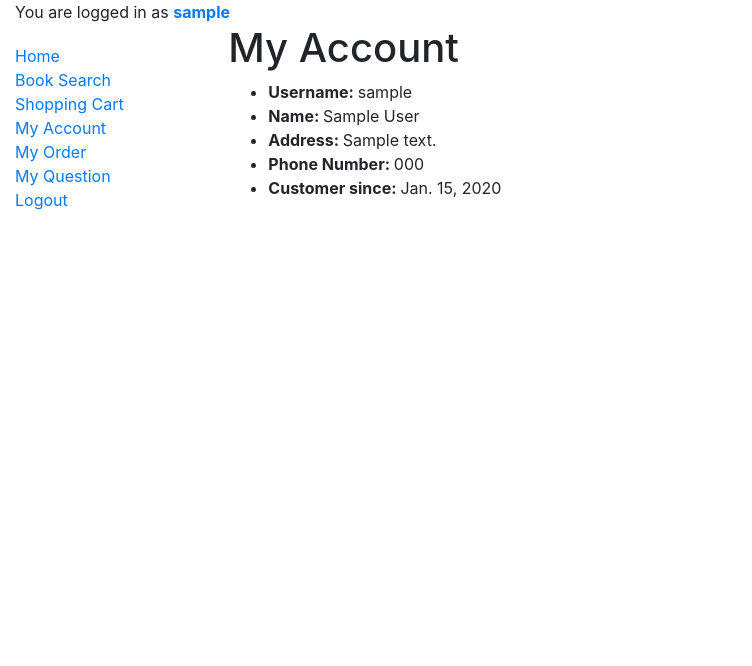
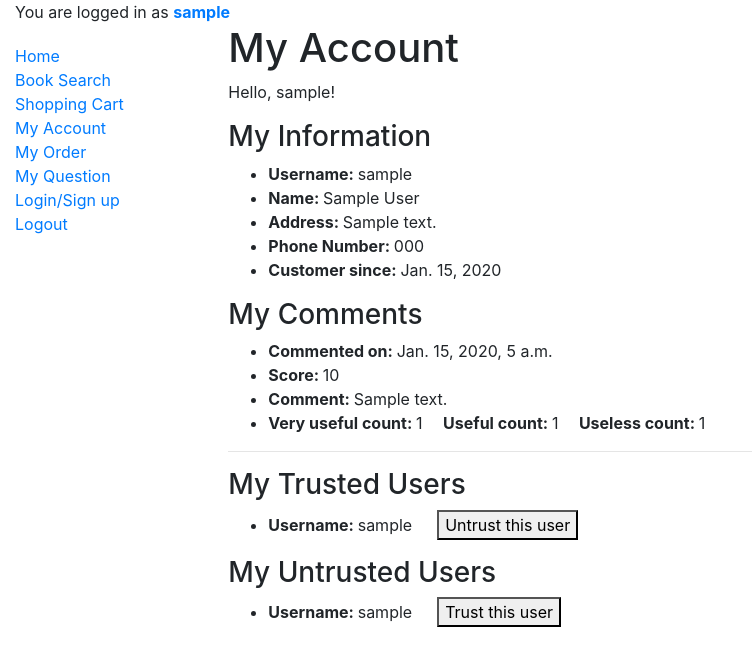
Before and after one commit to KaguraKagura/OnlineBookstore, a Django app: page /home/accounts/my_account in a window 1280 px wide. Shown: the top 666 px of the page, without its empty margins (0-752 px from the left). Run offline with Django 3.2, Linux system fonts and the light colour scheme; a user stored in the database is signed in; tables that the repository leaves empty hold one stand-in row (values such as "Sample post").

Commit message:
Refined customer profile, completed book search, add trust and untrust functions

```diff
--- a/home/admin.py
+++ b/home/admin.py
@@ -4,11 +4,9 @@ from .models import *
 # Register your models here.
 admin.site.register(Book)
 admin.site.register(Author)
-admin.site.register(Customer)
 admin.site.register(BookOrder)
 admin.site.register(Comment)
-admin.site.register(Manager)
 admin.site.register(Offense)
 admin.site.register(Question)
 admin.site.register(TrustedCustomer)
-admin.site.register(UnTrustedCustomer)
+admin.site.register(UntrustedCustomer)
--- /dev/null
+++ b/home/static/home.js
@@ -0,0 +1,11 @@
+// create a form and add csrf
+function prepareForm(csrfToken) {
+    let form = document.createElement('form');
+    form.method = 'post';
+    let csrfField = document.createElement('input');
+    csrfField.type = 'hidden';
+    csrfField.name = 'csrfmiddlewaretoken';
+    csrfField.value = csrfToken;
+    form.appendChild(csrfField);
+    return form;
+}
--- a/home/templates/base_generic.html
+++ b/home/templates/base_generic.html
@@ -8,6 +8,7 @@
           integrity="sha384-TX8t27EcRE3e/ihU7zmQxVncDAy5uIKz4rEkgIXeMed4M0jlfIDPvg6uqKI2xXr2" crossorigin="anonymous">
     <!-- Add additional CSS in static file -->
     {% load static %}
+    <script src="{% static 'home.js' %}"></script>
     <link rel="stylesheet" type="text/css" href="{% static 'home/styles.css' %}">
 </head>
 <body>
@@ -25,7 +26,10 @@
                     <li><a href="{% url 'my_account' %}">My Account</a></li>
                     <li><a href="{% url 'my_order' %}">My Order</a></li>
                     <li><a href="{% url 'ask_a_question' %}">My Question</a></li>
-                    <li><a href="{% url 'logout' %}">Logout</a></li>
+                    <li><a href="{% url 'login' %}">Login/Sign up</a></li>
+                    {% if user.is_authenticated %}
+                        <li><a href="{% url 'logout' %}">Logout</a></li>
+                    {% endif %}
                 </ul>
             {% endblock %}
         </div>
--- a/home/templates/bookorder.html
+++ b/home/templates/bookorder.html
@@ -1,9 +1,6 @@
 {% extends 'base_generic.html' %}
 
 {% block content %}
-    <script type="text/javascript">
-
-    </script>
     {{ status }}
     <h1>My Orders</h1>
     {% if orders %}
--- a/home/templates/my_account.html
+++ b/home/templates/my_account.html
@@ -1,7 +1,30 @@
 {% extends 'base_generic.html' %}
 
 {% block content %}
+    <script type="text/javascript">
+        function trustButtonClicked(action, userClicked) {
+            let form = prepareForm('{{ csrf_token }}');
+            let trustField = document.createElement('input');
+            trustField.type = 'hidden'
+            if (action === 'trust') {
+                trustField.name = 'trust';
+                trustField.value = userClicked;
+            } else if (action === 'untrust') {
+                trustField.name = 'untrust';
+                trustField.value = userClicked
+            }
+            form.appendChild(trustField);
+            document.body.appendChild(form);
+            form.submit();
+        }
+    </script>
+
+
     <h1>My Account</h1>
+    <p>
+        Hello, {{ customer.username }}!
+    </p>
+    <h3>My Information</h3>
     <ul>
         <li><strong>Username: </strong>{{ customer.username }}</li>
         <li><strong>Name: </strong>{{ customer.first_name }} {{ customer.last_name }}</li>
@@ -9,4 +32,54 @@
         <li><strong>Phone Number: </strong>{{ customer.phone_number }}</li>
         <li><strong>Customer since: </strong>{{ customer.date_joined.date }}</li>
     </ul>
+
+    <h3>My Comments</h3>
+    {% for comment in comments %}
+        <ul>
+            <li><strong>Commented on: </strong>{{ comment.time }}</li>
+            <li><strong>Score: </strong>{{ comment.score }}</li>
+            <li><strong>Comment: </strong>{{ comment.comment_text }}</li>
+            <li>
+                <strong>Very useful count: </strong>{{ comment.very_useful_count }}&emsp;
+                <strong>Useful count: </strong>{{ comment.useful_count }}&emsp;
+                <strong>Useless count: </strong>{{ comment.useless_count }}&emsp;
+            </li>
+        </ul>
+        <hr>
+    {% endfor %}
+
+    <h3>My Trusted Users</h3>
+    <ul>
+        {% if trusts %}
+            {% for user in trusts %}
+                <li>
+                    <strong>Username: </strong>{{ user.trusted_username }}
+                    &emsp;
+                    <button onclick="trustButtonClicked('untrust', '{{ user.trusted_username }}')">
+                        Untrust this user
+                    </button>
+                </li>
+            {% endfor %}
+        {% else %}
+            You haven't trusted any users
+        {% endif %}
+    </ul>
+
+    <h3>My Untrusted Users</h3>
+    <ul>
+    {% if untrusts %}
+        {% for user in untrusts %}
+            <li>
+                <strong>Username: </strong>{{ user.untrusted_username }}
+                &emsp;
+                <button onclick="trustButtonClicked('trust', '{{ user.untrusted_username }}')">
+                    Trust this user
+                </button>
+            </li>
+        {% endfor %}
+    {% else %}
+        You haven't untrusted any users
+    {% endif %}
+</ul>
+
 {% endblock %}
--- a/home/views.py
+++ b/home/views.py
@@ -1,10 +1,11 @@
+from django import views
 from django.shortcuts import render, HttpResponse, redirect
 from django.utils.decorators import method_decorator
 from django.contrib.auth.decorators import login_required
 from django.contrib import messages
 from django.http import Http404
 from django.db import transaction
-from django.db.models import F, Sum
+from django.db.models import Q, F, Sum, Avg
 from django.forms.models import model_to_dict
 from django.utils.safestring import mark_safe
 from django.views import generic
@@ -19,25 +20,6 @@ from .models import *
 
 # Create your views here.
 
-# def get_queryset(self):
-# request = self.request
-# blank_form = BookSearchForm()
-# blank_context = {'form': blank_form}
-#
-# if request.method == 'POST':
-#     form = BookSearchForm(request.POST)
-#     if form.is_valid():
-#         # good search
-#         return book_search_result(request, form)
-#     else:
-#         # errors
-#         messages.error(request, "Error:")
-#         for _, error in form.errors.items():
-#             messages.error(request, error)
-#         return render(request, 'book_search.html', context=blank_context)
-# else:
-#     return render(request, 'book_search.html', context=blank_context)
-
 
 def index(request):
     most_purchased_books = Book.objects.values('isbn', 'title', 'price').distinct() \
@@ -49,31 +31,31 @@ def index(request):
 
 
 @method_decorator(login_required(login_url='login'), name='dispatch')
-class MyAccountView(generic.TemplateView):
-    template_name = 'my_account.html'
+class MyAccountView(views.View):
+    def get(self, request, *args, **kwargs):
+        customer = Customer.objects.get(username=self.request.user.username)
+        comments = Comment.objects.filter(username=customer)
+        trusts = TrustedCustomer.objects.filter(username=customer)
+        untrusts = UntrustedCustomer.objects.filter(username=customer)
+        context = {
+            'customer': customer,
+            'comments': comments,
+            'trusts': trusts,
+            'untrusts': untrusts,
+        }
+        return render(request, 'my_account.html', context=context)
 
-    def get_context_data(self, **kwargs):
-        context = super(MyAccountView, self).get_context_data(**kwargs)
-        context['customer'] = Customer.objects.get(username=self.request.user.username)
-        return context
-
-
-# @method_decorator(login_required(login_url='login'), name='dispatch')
-# class OrderListView(generic.ListView):
-#     model = BookOrder
-#
-#     def get_queryset(self):
-#         # orders = BookOrder.objects.filter(username=Customer.objects.get(username=self.request.user.username))
-#         # print(orders)
-#         # for order in orders:
-#         #     books_in_order = BookInOrder.objects.filter(order_number=order)
-#         #     print(books_in_order)
-#         #     order['isbn'] = [book.isbn for book in books_in_order]
-#         #     order['count'] = [book.count for book in books_in_order]
-#         # return orders
-#         return BookOrder.objects.filter(username=Customer.objects.get(username=self.request.user.username)) \
-#             .values('order_number', 'order_time', isbn=F('bookinorder__isbn'), title=F('bookinorder__isbn__title'),
-#                     count=F('bookinorder__count'))
+    def post(self, request, *args, **kwargs):
+        current_customer = Customer.objects.get(username=request.user.username)
+        if 'trust' in request.POST:
+            target_customer = Customer.objects.get(username=request.POST.get('trust'))
+            change_customer_trust_status(current_customer, target_customer, 'trust')
+            messages.info(request, mark_safe(f'You have successfully trusted "{target_customer}"'))
+        elif 'untrust' in request.POST:
+            target_customer = Customer.objects.get(username=request.POST.get('untrust'))
+            change_customer_trust_status(current_customer, target_customer, 'untrust')
+            messages.info(request, mark_safe(f'You have successfully untrusted "{target_customer}"'))
+        return self.get(request, args, kwargs)
 
 
 @login_required(login_url='login')
@@ -158,29 +140,6 @@ def render_shopping_cart(request):
     return render(request, 'shopping_cart.html', context=context)
 
 
-# def login(request):
-#     if request.method == 'POST':
-#         form = LoginForm(request.POST)
-#         if form.is_valid():
-#             username = form.cleaned_data['username']
-#             password = form.cleaned_data['password']
-#             try:
-#                 customer = Customer.objects.get(username=username)
-#                 # wrong password
-#                 if customer.password != password:
-#                     return show_error(request, "Wrong credentials, please try again", 'login')
-#                 return render(request, 'profile.html')
-#             except Customer.DoesNotExist:
-#                 # customer does not exist
-#                 return show_error(request, "Wrong credentials, please try again", 'login')
-#         else:
-#             return HttpResponse('error')
-#     else:
-#         form = LoginForm()
-#         context = {'form': form}
-#         return render(request, 'login.html', context=context)
-
-
 def sign_up(request):
     blank_form = SignUpForm()
     blank_context = {'form': blank_form}
@@ -221,7 +180,7 @@ def book_search(request):
         form = BookSearchForm(request.POST)
         if form.is_valid():
             # good search
-            return book_search_result(request, form)
+            return render_book_search_result(request, form)
         else:
             # errors
             messages.error(request, "Error:")
@@ -233,50 +192,44 @@ def book_search(request):
 
 
 # helper
-def book_search_result(request, form):
+def render_book_search_result(request, form):
     data = form.cleaned_data
-    order_by = data['sort_by']
-    data.pop('sort_by')
+    # clean data for query
+    order_by = ''
+    author = ''
     to_pop = []
-
     for key, value in data.items():
-        if value == '':
+        if key == 'sort_by':
+            order_by = value
+            to_pop.append(key)
+        elif key == 'author':
+            author = value
+            to_pop.append(key)
+        elif value == '':
             to_pop.append(key)
     [data.pop(key) for key in to_pop]
-
+    if author != '':
+        data['author__first_name'], data['author__last_name'] = author.split('_')
     context = {'order_by': order_by}
-    result = Book.objects.filter(**data)
+    # start query
     if order_by != '':
         if order_by == form.SORT_CHOICE['publication_date']:
             result = Book.objects.filter(**data).order_by('publication_date')
         elif order_by == form.SORT_CHOICE['score']:
-            return HttpResponse("NOT COMPLETED")
-            # result = Book.objects.filter(comment__isbn=Book.isbn).values(
-            #     'isbn').annotate(avg_score=Avg('comment__score')).order_by('avg_score')
+            result = Book.objects.filter(**data) \
+                .values('title', 'isbn', 'publisher', 'author__first_name', 'author__last_name', 'subject', 'keywords',
+                        'language', 'price') \
+                .annotate(avg_score=Avg('comment__score')).order_by('avg_score')
         elif order_by == form.SORT_CHOICE['trusted_score']:
             if request.user.is_authenticated:
-                # result = Book.objects.select_related('isbn').filter(
-                #     comment__isbn=Book.isbn,
-                #     trustedcustomer__username=request.user,
-                #     trustedcustomer__trusted_username=Comment.username
-                # ).values('isbn').annotate(avg_score=Avg('comment__score')).order_by('avg_score')
-
-                # result = Book.objects.raw('SELECT title'
-                #                           'FROM home_book B'
-                #                           'JOIN home_comment C'
-                #                           'JOIN home_trustedcustomer T '
-                #                           'ON isbn = C.isbn_id AND C.username_id = T.trusted_username_id AND T.username_id = %s'
-                #                           'WHERE B.isbn = %(isbn)s'
-                #                           'AND B.title = %s'
-                #                           'AND B.publisher = %s'
-                #                           'AND B.subject = %s'
-                #                           'AND B.keywords = %s'
-                #                           'AND B.language = %s'
-                #                           'GROUP BY isbn'
-                #                           'ORDER BY AVG(score)', [1], **data)
-                return HttpResponse("NOT COMPLETED")
+                result = Book.objects.filter(**data) \
+                    .values('title', 'isbn', 'publisher', 'author__first_name', 'author__last_name', 'subject',
+                            'keywords', 'language', 'price') \
+                    .annotate(avg_score=Avg('comment__score')).order_by('avg_score')
+                context['book_results'] = result
+                return render(request, 'book_search_result.html', context=context)
             else:
-                # not logged in cannot sort by trusted customer
+                # if customer is not logged in, then cannot sort by trusted customer
                 messages.info(request, mark_safe(
                     f'You are not logged in, thus you cannot Sort by "{form.SORT_CHOICE["trusted_score"]}"<br>'))
                 context.pop('order_by')
@@ -285,6 +238,13 @@ def book_search_result(request, form):
         else:
             return HttpResponse("Error")
     else:
+        if author != '':
+            result = Book.objects.filter(**data) \
+                .values('title', 'isbn', 'publisher', 'author__first_name', 'author__last_name',
+                        'subject', 'keywords', 'language', 'price')
+        else:
+            result = Book.objects.filter(**data) \
+                .values('title', 'isbn', 'publisher', 'subject', 'keywords', 'language', 'price')
         context.pop('order_by')
     context['book_results'] = result
     return render(request, 'book_search_result.html', context=context)
@@ -313,13 +273,13 @@ def book_detail(request, isbn_str):
             # Submit comment clicked
             elif 'comment_textarea' in request.POST:
                 if current_customer.banned is True:
-                    messages.error(request, "You are banned and cannot write a commented<br>")
+                    messages.error(request, mark_safe("You are banned and cannot write a commented<br>"))
                     return render_book_detail(request, isbn_str)
                 try:
                     # current user already commented
                     Comment.objects.get(username=current_customer, isbn=isbn_str)
-                    messages.error(request,
-                                   "One comment per user per book -- You have already commented on this book<br>")
+                    messages.error(request, mark_safe(
+                        "One comment per user per book -- You have already commented on this book<br>"))
                     return render_book_detail(request, isbn_str)
                 except Comment.DoesNotExist:
                     # current user has never commented
@@ -328,39 +288,99 @@ def book_detail(request, isbn_str):
                                                          score=request.POST.get('scores'),
                                                          comment_text=request.POST.get('comment_textarea'))
                     new_comment.save()
+                    messages.info(request, mark_safe("Your comment is successfully recorded<br>"))
                     return render_book_detail(request, isbn_str)
-        else:
-            try:
-                # rated a existing comment
-                comment = Comment.objects.get(id=request.POST.get('comment_id'))
+            else:
+                try:
+                    comment = Comment.objects.get(id=request.POST.get('comment_id'))
+                except Comment.DoesNotExist:
+                    return HttpResponse(f'Unknown error in {book_detail.__name__}, please refresh and try again')
+
+                if comment.username == current_customer:
+                    messages.error(request,
+                                   mark_safe('You cannot rate your own comment! <br>'))
+                    return render_book_detail(request, isbn_str)
                 if 'very_useful' in request.POST:
                     comment.very_useful_count += 1
+                    comment.save()
+                    return render_book_detail(request, isbn_str)
                 elif 'useful' in request.POST:
                     comment.useful_count += 1
+                    comment.save()
+                    return render_book_detail(request, isbn_str)
                 elif 'useless' in request.POST:
                     comment.useless_count += 1
-                comment.save()
-                return render_book_detail(request, isbn_str)
-            except Comment.DoesNotExist:
-                return HttpResponse(f'Unknown error in {book_detail.__name__}, please refresh and try again')
+                    comment.save()
+                    return render_book_detail(request, isbn_str)
+                elif 'trust' in request.POST:
+                    change_customer_trust_status(current_customer, comment.username, 'trust')
+                    messages.info(request, mark_safe(f'You have successfully trusted "{comment.username}"'))
+                    return render_book_detail(request, isbn_str)
+                elif 'untrust' in request.POST:
+                    change_customer_trust_status(current_customer, comment.username, 'untrust')
+                    messages.info(request, mark_safe(f'You have successfully untrusted "{comment.username}"'))
+                    return render_book_detail(request, isbn_str)
     else:
         return render_book_detail(request, isbn_str)
 
 
 # helper
+def change_customer_trust_status(current_customer, target_customer, action):
+    with transaction.atomic():
+        if action == 'trust':
+            TrustedCustomer.objects.get_or_create(username=current_customer,
+                                                  trusted_username=target_customer)
+            try:
+                untrust = UntrustedCustomer.objects.get(username=current_customer,
+                                                        untrusted_username=target_customer)
+                untrust.delete()
+            except UntrustedCustomer.DoesNotExist:
+                pass
+        elif action == 'untrust':
+            UntrustedCustomer.objects.get_or_create(username=current_customer,
+                                                    untrusted_username=target_customer)
+            try:
+                trust = TrustedCustomer.objects.get(username=current_customer,
+                                                    trusted_username=target_customer)
+                trust.delete()
+            except TrustedCustomer.DoesNotExist:
+                pass
+
+
+# helper
 def render_book_detail(request, isbn_str):
     try:
-        authors = Author.objects.filter(isbn=isbn_str)
         book = Book.objects.get(isbn=isbn_str)
-        comments = Comment.objects.filter(isbn=isbn_str)
     except Book.DoesNotExist:
         raise Http404('ISBN does not exist')
 
+    authors = Author.objects.filter(isbn=isbn_str)
+    comments = Comment.objects.filter(isbn=isbn_str)
     context = {'book': book,
                'comments': comments,
                'authors': authors,
-               'book_dict': model_to_dict(book),
-               }
+               'book_dict': model_to_dict(book), }
+
+    if request.user.is_authenticated:
+        current_customer = Customer.objects.get(username=request.user.username)
+        trust_status = {}
+        for comment in comments:
+            if comment.username == current_customer:
+                trust_status[comment.id] = 'self'
+                continue
+            try:
+                TrustedCustomer.objects.get(username=current_customer, trusted_username=comment.username)
+                trust_status[comment.id] = 'trust'
+                continue
+            except TrustedCustomer.DoesNotExist:
+                trust_status[comment.id] = ''
+            try:
+                UntrustedCustomer.objects.get(username=current_customer, untrusted_username=comment.username)
+                trust_status[comment.id] = 'untrust'
+                continue
+            except UntrustedCustomer.DoesNotExist:
+                trust_status[comment.id] = ''
+        context['trust_status'] = trust_status,
     return render(request, 'book_detail.html', context=context)
 
 
```
Also changed, not shown: home/forms.py (+12 -7 lines), home/models.py (+7 -1 lines), home/templates/book_detail.html (+33 -8 lines), home/templates/book_search_result.html (+20 -9 lines), home/templates/shopping_cart.html (+5 -18 lines), home/migrations/0001_initial.py, home/migrations/0009_auto_20210426_1411.py (added).
